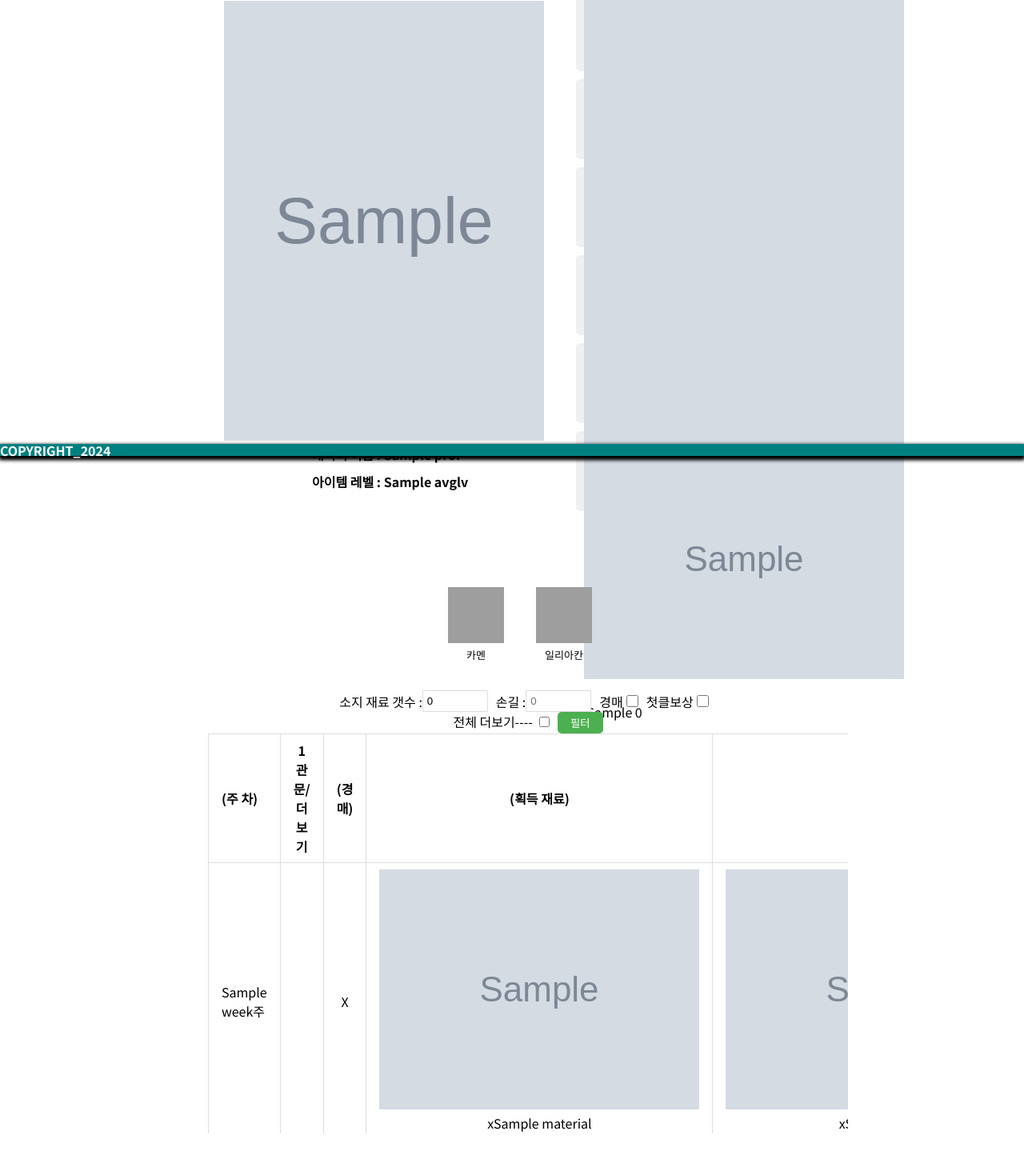
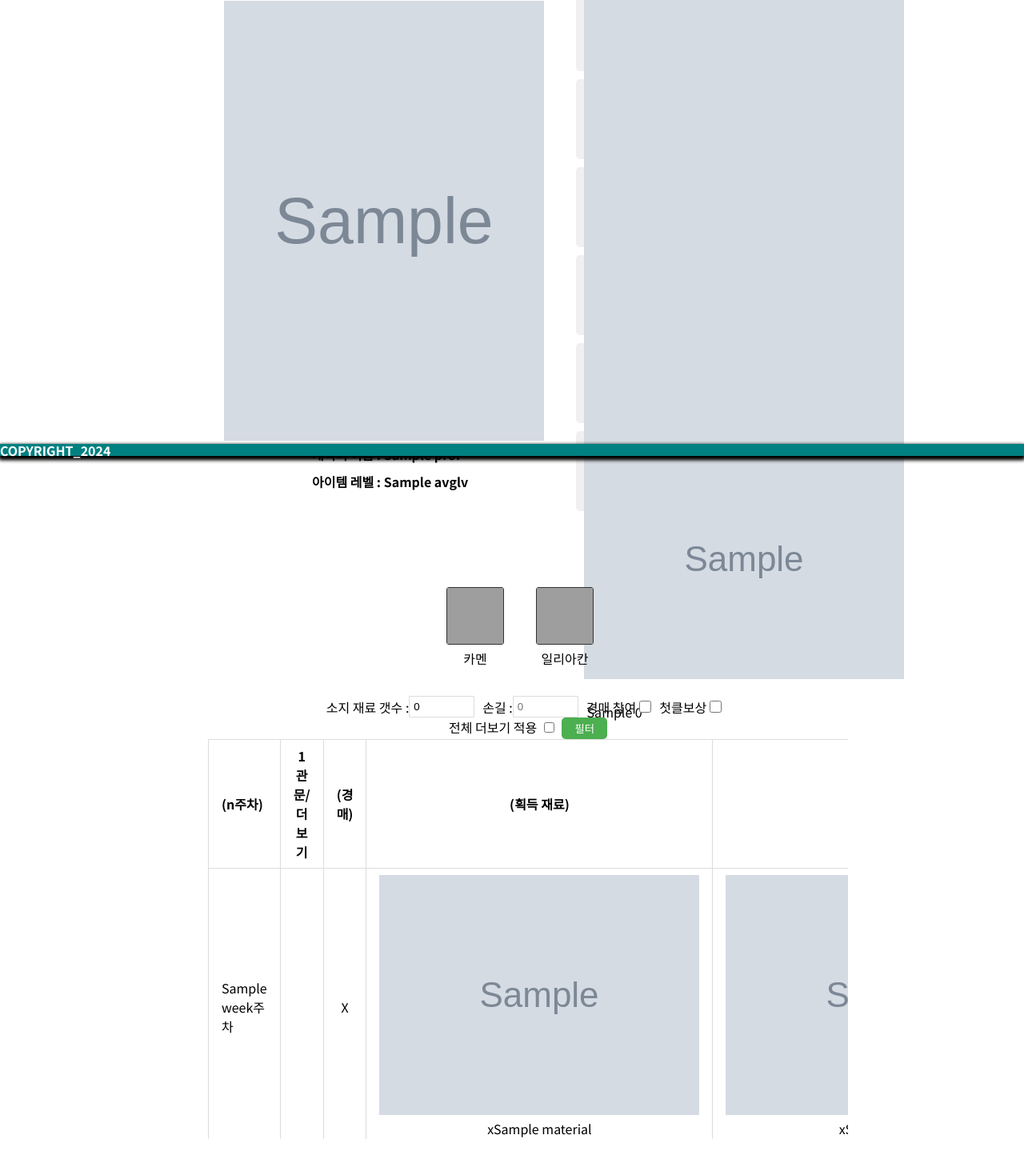
Before and after one commit to bk-jeong/SoldeskTeamproject, a Django app: template loaproject/loaCalc/templates/Calculator.html in a window 1280 px wide. Shown: the part 230-1674 px from the top of the page at 80% size. Before the commit the page ends 1647 px from the top, so only its background shows below. Run offline with Django 4.2, Linux system fonts and the light colour scheme; the template is opened without the code that fills it: most values are stand-ins (such as "Sample title", 1, 10 or a date in 2020); grey boxes marked "Sample" are stand-in pictures; parts of the project's set-up code (start-up, migrations or seed data) failed here and were passed over; grey boxes are pictures that could not be loaded.

Commit message:
0313_update

```diff
--- a/loaproject/loaCalc/models.py
+++ b/loaproject/loaCalc/models.py
@@ -61,9 +61,9 @@ def calcRequire(eqmt, raid):
             trans[idx] = eqmt[idx]['exceed']
             if trans[idx] < target:
                 if trans[idx] > 2:
-                    require += (target - trans[idx - 1]) * 20
+                    require += (target - trans[idx]) * 20
                 else:
-                    require += (3 - trans[idx - 1]) * 15 + (target - 3) * 20
+                    require += (3 - trans[idx]) * 15 + (target - 3) * 20
 
     return require
 
--- a/loaproject/loaCalc/static/css/input_name.css
+++ b/loaproject/loaCalc/static/css/input_name.css
@@ -45,6 +45,7 @@ button {
   display: flex;
   align-items: center;
   justify-content: center;
+  margin-top: -100px;
 }
 
 .character {
@@ -108,3 +109,9 @@ button {
 .character span {
   margin-top: 5px;
 }
+
+.direction {
+  text-align: center;
+  padding-top: 45px;
+  font-size: 15px;
+}
--- a/loaproject/loaCalc/static/css/result.css
+++ b/loaproject/loaCalc/static/css/result.css
@@ -18,7 +18,7 @@ body {
   flex-direction: column;
 }
 
-.area_raid {
+.area_raid_result {
   display: flex;
   align-items: center;
 }
--- a/loaproject/loaCalc/templates/result.html
+++ b/loaproject/loaCalc/templates/result.html
@@ -1,21 +1,26 @@
 {%load static%}
 <div role="tabpanel" id="tabpanel">
   <div class="container">
-    <div class="area_raid">
-      <div class="character">
-        <img src="https://i.imgur.com/inTtFRH.png" alt="카멘" />
-        <span style="font-size: small">카멘</span>
-      </div>
+    <div class="area_raid_result">
+          <div class="character">
+            <input type="radio" id="kamen_info" name="raidName" value="1" />
+            <label for="kamen_info" id="kamen_info_label">
+              <img src="https://i.imgur.com/inTtFRH.png" alt="카멘" draggable="false" />
+            </label>
+            <span>카멘</span>
+          </div>
 
-      <div class="character">
-        <img src="https://i.imgur.com/QXnwSY8.png" alt="일리아칸" />
-        <span style="font-size: small">일리아칸</span>
-      </div>
+          <div class="character">
+            <input type="radio" id="illiakan_info" name="raidName" value="0" />
+            <label for="illiakan_info" id="illiakan_info_label">
+              <img src="https://i.imgur.com/QXnwSY8.png" alt="일리아칸" draggable="false" />
+            </label>
+            <span>일리아칸</span>
+          </div>
     </div>
 
     <div>
       <div class="normalhardForm">
-        {% comment %} <form action="#" name="difficulty" method="get" id="normalhardForm"> {% endcomment %}
           <div>
             <button class="closeBtn" onclick="showFilter();">X</button>
           </div>
@@ -99,21 +104,20 @@
             </div>
           </div>
           </fieldset>
-        {% comment %} </form> {% endcomment %}
       </div>
 
     <div class="quickSlot">
       소지 재료 갯수 :
       <input type="number" class="count_ingredient" min="0" id="inven" value="0" oninput="invencheck()" /> 손길 :
       <input type="number" class="hand" max="5" min="0" id="hands" placeholder="0" oninput="hendscheck()" />
-      경매<input type="checkBox" class="hand" id="auction" /> 첫클보상<input
+      경매 참여<input type="checkBox" class="hand" id="auction" /> 첫클보상<input
         type="checkBox"
         class="hand"
         id="fstreward"
       />
     </div>
     <div>
-      전체 더보기----
+      전체 더보기 적용
       <input
         type="checkBox"
         class="bonus"
@@ -127,7 +131,7 @@
       <table class="tableRoot">
         <thead class="tableHead">
           <tr class="tableHead_root">
-            <th class="tableCell" scope="col">(주 차)</th>
+            <th class="tableCell" scope="col">(n주차)</th>
             {% for i in result.0.enter %}
               <th class="tableCell_under" scope="col">{{forloop.counter}} 관문/더보기</th>
             {% endfor %}
@@ -141,7 +145,7 @@
         <tbody class="tableBody">
           {% for res in result reversed %}
           <tr class="tableBody_root">
-            <td class="tableCell" scope="col">{{res.week}}주</td>
+            <td class="tableCell" scope="col">{{res.week}}주차</td>
             {% for stg in res.enter %}
               {% if stg == 1 %}
                 <td class="tableCell" scope="col">노말 / O</td>
@@ -156,8 +160,8 @@
               {% endif %}
             {% endfor%}
             <td class="tableCell" scope="col">{% if res.auction %}O{% else %}X{% endif %}</td>
-            <td class="tableCell" scope="col"><img src={{materialImg}}>x{{res.material}}</td>
-            <td class="tableCell" scope="col"><img src={{materialImg}}>x{{res.accum}}</td>
+            <td class="tableCell" scope="col"><img src={{materialImg}}><span style="line-height:1.5;">x{{res.material}}</span></td>
+            <td class="tableCell" scope="col"><img src={{materialImg}}><span>x{{res.accum}}</span></td>
             <td class="tableCell" scope="col">{{res.gold}}<img src="https://i.imgur.com/2SWmGw4.png" alt="골드"></td>
             <td class="tableCell" scope="col">{% if res.hands %}O{% else %}X{% endif %}</td>
           </tr>
@@ -228,6 +232,8 @@ function loadFormData() {
   }
 }
 
+
+
 window.onload = function() {
   loadFormData();
 };
--- a/loaproject/loaTier/static/css/home.css
+++ b/loaproject/loaTier/static/css/home.css
@@ -16,11 +16,12 @@
   transform: translate(-50%, -50%);
   margin: 0;
   padding: 0;
+  font-size: 80px;
 }
 
 .manutitle h2 {
   position: absolute;
-  top: calc(50% + 50px);
+  top: calc(50% + 70px);
   left: 50%;
   transform: translate(-50%, -50%);
   margin: 0;
--- a/loaproject/loaTier/templates/home.html
+++ b/loaproject/loaTier/templates/home.html
@@ -16,14 +16,14 @@
     </header>
     <div class="manutitle">
       <div><h1> 사이트 이름 </h1></div>
-      <div><h2>사이트 간단한 설명</h2></div>
+      <div><h2>LostArk Fanmade Website</h2></div>
     </div>
     <div class="home" >
       <div class="main_option"><h2>주요 기능</h2></div>
         <div class="menu">
             <a  href="/make/kamen"><div class="maina"><h3>티어 만들기</h3> <p><div class='text'>내가 만드는 티어표</div></div></a>
             <a  href="res/all?raid=kamen"><div class="maina"><h3>티어 통계</h3><p><div class='text'>사람들이 생각하는 티어 통계</div></div></a>
-            <a  href="/input/"><div class="maina"><h3>계승 계산기</h3><p><div class='text'>계승에 필요한 재료 계산</div></div></a>
+            <a  href="/input/"><div class="maina"><h3>초월 & 계승 계산기</h3><p><div class='text'>계승에 필요한 재료 계산</div></div></a>
         </div>
     </div>
     <div>
```
Also changed, not shown: loaproject/loaCalc/templates/input_name.html (+24 -4 lines), loaproject/loaCalc/views.py (+41 -38 lines).
